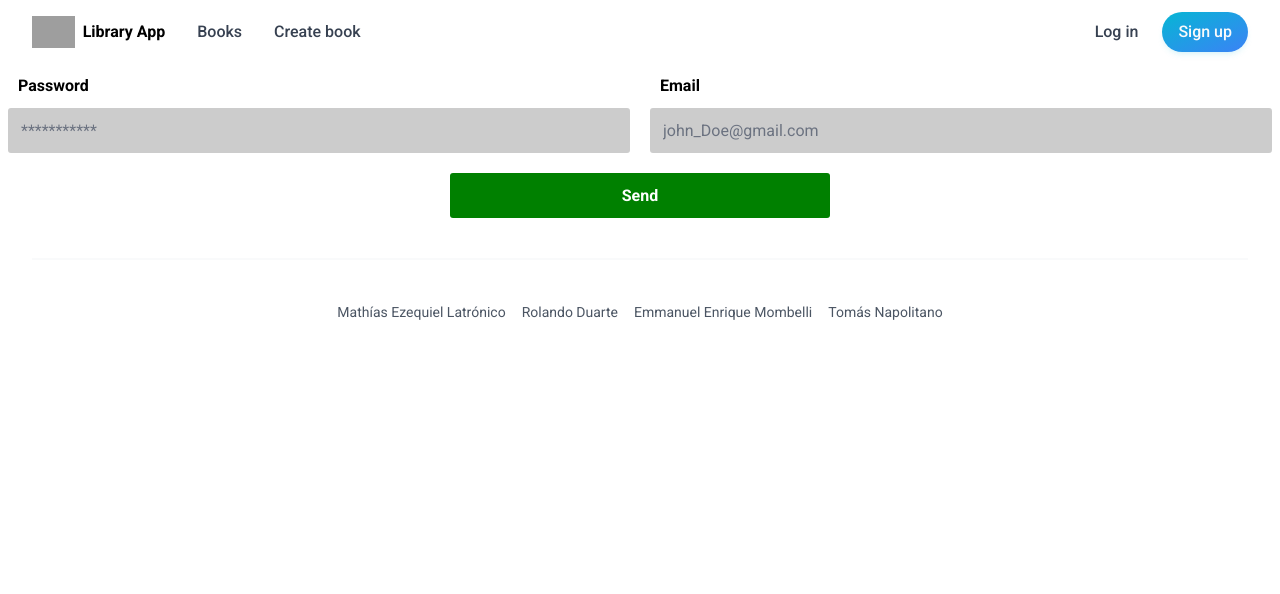
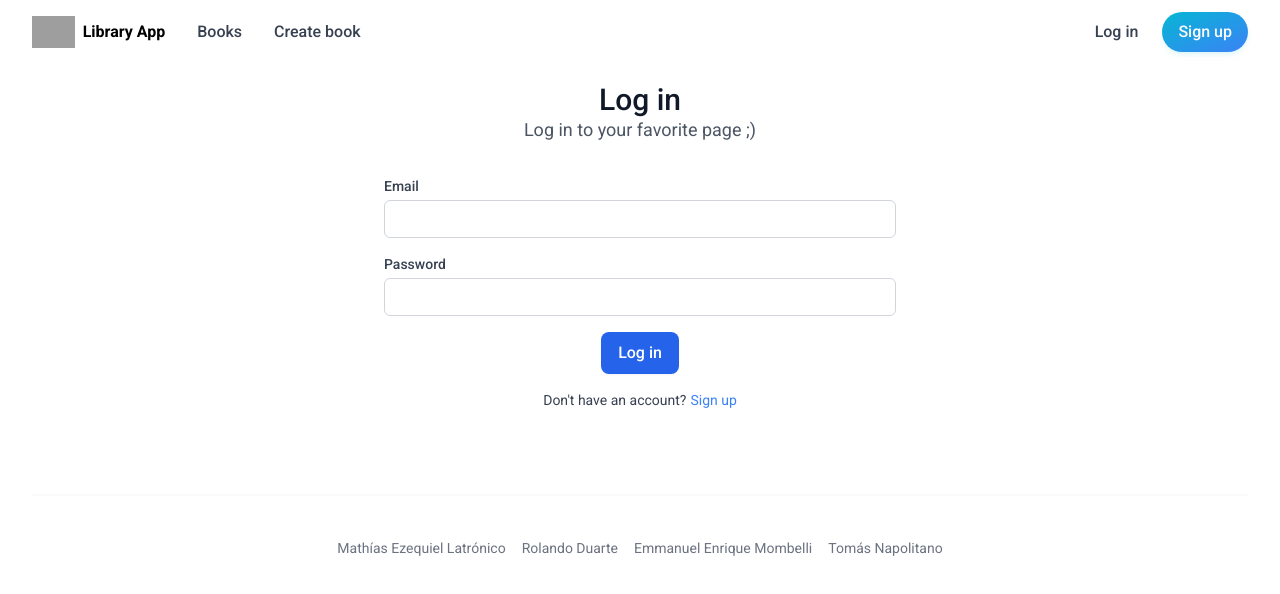
Before and after one commit to mathiezelat/SkillFactoryNode-LibraryApp, a React (Create React App) app: page /login in a window 1280 px wide. Shown: the top 594 px of the page. Built offline with nearby package versions, Linux system fonts and the light colour scheme; grey boxes are pictures that could not be loaded.

Commit message:
:sparkles: feat: add log in react-hook-form

```diff
--- a/src/components/Footer.jsx
+++ b/src/components/Footer.jsx
@@ -22,7 +22,7 @@ const Footer = () => {
 								href={person.href}
 								target="_blank"
 								rel="noopener noreferrer"
-								className="text-sm text-gray-600 hover:text-gray-700"
+								className="text-sm text-gray-500 hover:text-gray-700"
 							>
 								{person.name}
 							</a>
--- a/src/components/LogIn.jsx
+++ b/src/components/LogIn.jsx
@@ -1,87 +1,134 @@
-import React, { useState } from 'react'
-import { FontAwesomeIcon } from '@fortawesome/react-fontawesome'
-import Input from './ComponentInput.js'
-import { faExclamationTriangle } from '@fortawesome/free-solid-svg-icons'
-import {
-	Form,
-	CenteredButtonContainer,
-	Button,
-	SuccessMessage,
-	ErrorMessage,
-} from '../elements/Forms'
+import { useForm } from 'react-hook-form'
+import { Link } from 'react-router-dom'
 
 const LogIn = () => {
-	const [usuario, cambiarUsuario] = useState({ campo: '', valido: null })
-	const [password, cambiarPassword] = useState({ campo: '', valido: null })
-	const [correo, cambiarCorreo] = useState({ campo: '', valido: null })
-	const [formValido, cambiarFormValido] = useState(null)
+	const {
+		register,
+		handleSubmit,
+		reset,
+		formState: { errors },
+	} = useForm()
 
-	const exprersiones = {
-		usuario: /^[a-zA-Z0-9_-]{4,16}$/, //letras, numeros, guion, guion_bajo.
-		password: /^.{4,12}$/, //4 a 12 digitos.
-		correo: /^[a-zA-Z0-9_.+-]+@[a-zA-Z0-9-]+\.[a-zA-Z0-9-.]+$/,
-	}
+	const onSubmit = data => {
+		console.log(data)
 
-	const onSubmit = e => {
-		e.preventDefault()
-
-		if (
-			usuario.valido === 'true' &&
-			password.valido === 'true' &&
-			correo.valido === 'true'
-		) {
-			cambiarFormValido(true)
-			cambiarUsuario({ campo: '', valido: '' }) //reiniciamos los valores - formulario a vacio
-			cambiarPassword({ campo: '', valido: null }) //reiniciamos los valores - formulario a vacio
-			cambiarCorreo({ campo: '', valido: null }) //reiniciamos los valores - formulario a vacio
-		} else {
-			cambiarFormValido(false)
-		}
+		reset()
 	}
 
 	return (
-		<main className="contac">
-			<Form action="" onSubmit={onSubmit}>
-				<Input
-					estado={password}
-					cambiarEstado={cambiarPassword}
-					type="password"
-					label="Password"
-					name="password 1"
-					placeholder="***********"
-					legendError="The password must contain from 4 to 12 digits."
-					regularPhrase={exprersiones.password}
-				/>
+		<div className="mx-auto max-w-7xl px-4 sm:px-6 lg:px-8">
+			<div className="py-6 px-4 sm:px-0 text-center">
+				<h3 className="text-3xl font-medium leading-6 text-gray-900">
+					Log in
+				</h3>
+				<p className="mt-1 text-lg text-gray-600">
+					Log in to your favorite page ;)
+				</p>
+			</div>
+			<form
+				onSubmit={handleSubmit(onSubmit)}
+				className="py-2 mx-auto max-w-lg"
+			>
+				<div className="flex flex-col gap-4">
+					<div className="flex flex-col">
+						<label
+							htmlFor="email"
+							className="block text-sm font-medium text-gray-700"
+						>
+							Email
+						</label>
+						<input
+							id="email"
+							type="email"
+							className="mt-1 block w-full rounded-md border-gray-300 focus:border-blue-500 focus:ring-blue-500 sm:text-sm"
+							{...register('email', {
+								required: true,
+								pattern: /\S+@\S+\.\S+/,
+							})}
+						/>
+						<div
+							className={`${
+								errors.email ? 'visible' : 'invisible'
+							}`}
+						>
+							{errors.email?.type === 'required' && (
+								<p className="text-xs absolute text-red-500">
+									Email is required
+								</p>
+							)}
+							{errors.email?.type === 'pattern' && (
+								<p className="text-xs absolute text-red-500">
+									Entered value does not match email format
+								</p>
+							)}
+						</div>
+					</div>
+					<div className="flex flex-col">
+						<label
+							htmlFor="password"
+							className="block text-sm font-medium text-gray-700"
+						>
+							Password
+						</label>
+						<input
+							id="password"
+							type="password"
+							className="mt-1 block w-full rounded-md border-gray-300 focus:border-blue-500 focus:ring-blue-500 sm:text-sm"
+							{...register('password', {
+								required: true,
+								minLength: 8,
+							})}
+						/>
+						<div
+							className={`${
+								errors.password ? 'visible' : 'invisible'
+							}`}
+						>
+							{errors.password?.type === 'required' && (
+								<p className="text-xs absolute text-red-500">
+									Password is required
+								</p>
+							)}
+							{errors.password?.type === 'minLength' && (
+								<p className="text-xs absolute text-red-500">
+									Password must contain more than 8 digits
+								</p>
+							)}
+						</div>
+					</div>
 
-				<Input
-					estado={correo}
-					cambiarEstado={cambiarCorreo}
-					type="email"
-					label="Email"
-					placeholder="john_Doe@gmail.com"
-					name="correo"
-					legendError="Email can only contain letters, numbers, periods, hyphens and underscores."
-					regularPhrase={exprersiones.correo}
-				/>
+					<input
+						type="submit"
+						value="Log in"
+						className="cursor-pointer self-center inline-flex justify-center rounded-lg border border-transparent bg-blue-600 py-2 px-4 font-medium text-white shadow-sm hover:bg-blue-700 focus:outline-none focus:ring-2 focus:blue-indigo-500 focus:ring-offset-2"
+					/>
 
-				{formValido === false && (
-					<ErrorMessage>
-						<p>
-							<FontAwesomeIcon icon={faExclamationTriangle} />
-							<b>Error:</b> Please fill in this field is required.
+					<div className="flex justify-center items-center gap-1">
+						<p className="text-sm text-gray-700">
+							Don't have an account?
 						</p>
-					</ErrorMessage>
-				)}
-				<CenteredButtonContainer>
-					<Button type="submit">Send</Button>
-					{formValido === true && (
-						<SuccessMessage>
-							The form was sent successfully!
-						</SuccessMessage>
-					)}
-				</CenteredButtonContainer>
-			</Form>
-		</main>
+						<Link
+							to="/signup"
+							className="text-sm text-blue-500 hover:text-blue-400"
+						>
+							Sign up
+						</Link>
+					</div>
+
+					<div
+						className={`${
+							Object.keys(errors).length > 0
+								? 'visible'
+								: 'invisible'
+						}`}
+					>
+						<p className="text-sm text-center text-red-500">
+							There are errors, check form.
+						</p>
+					</div>
+				</div>
+			</form>
+		</div>
 	)
 }
 
```
